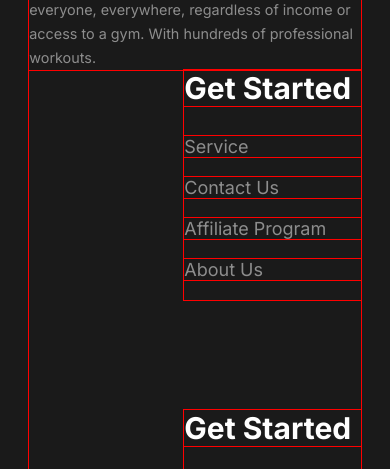
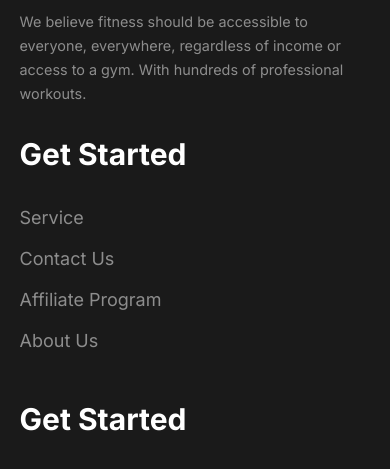
Before and after one commit to Rimaakter1/Fitfinity, a plain HTML site: page index.html in a window 390 px wide. Shown: the part 9385-9854 px from the top of the page. Drawn offline with Linux system fonts and the light colour scheme.

Commit message:
added responsive footer

```diff
--- a/styles/responsive.css
+++ b/styles/responsive.css
@@ -5,6 +5,10 @@
     /* common styles  */
     .section-content {
         width: 100%;
+    }
+
+    .container {
+        width: 90%;
     }
 
 
@@ -85,5 +89,18 @@
 
     }
 
+    /* footer styles  */
+
+    footer {
+        padding-top: 40px;
+        margin-top: 60px;
+    }
+
+    .footer-details {
+        margin-bottom: 0;
+        margin-top: 30px;
+        margin-left: 0;
+    }
+
 
 }
--- a/styles/style.css
+++ b/styles/style.css
@@ -10,7 +10,7 @@
     margin: 0;
     font-family: "Inter", sans-serif;
     font-weight: 400;
-    outline: 1px solid red;
+    /* outline: 1px solid red; */
 
 }
 
@@ -23,17 +23,19 @@
 
 
 /* common styles  */
+
+
+.container {
+    width: 85%;
+    margin: 0 auto;
+}
+
 .display-flex {
     display: flex;
 }
 
 .display-grid {
     display: grid;
-}
-
-.container {
-    width: 85%;
-    margin: 0 auto;
 }
 
 .bg-primary-color {
@@ -583,7 +585,7 @@ footer h1 {
     color: var(--text-primary-color);
     font-size: 30px;
     font-weight: 700;
-    margin-bottom: 30px;
+    margin-bottom: 35px;
 }
 
 .footer-links {
```
